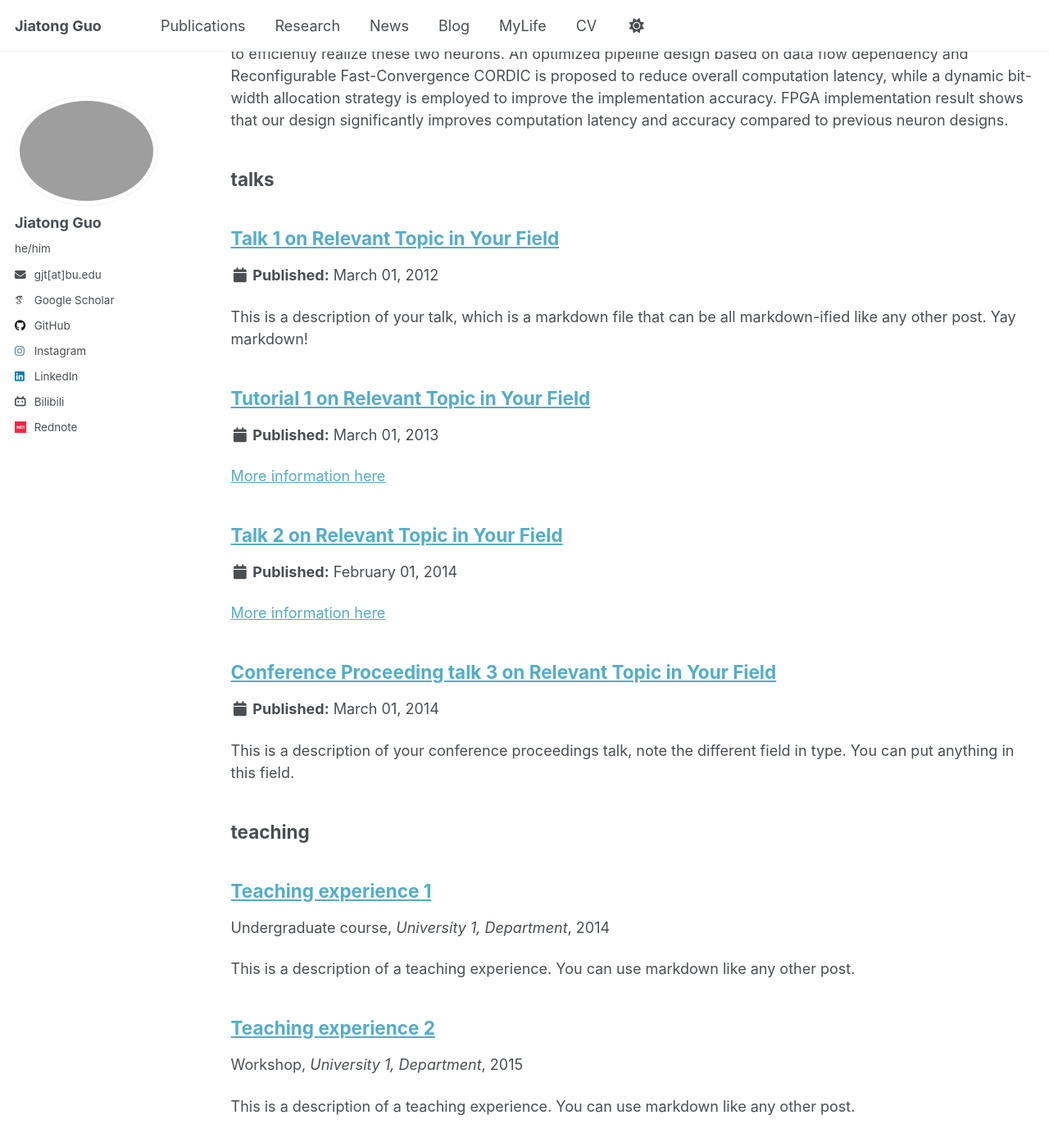
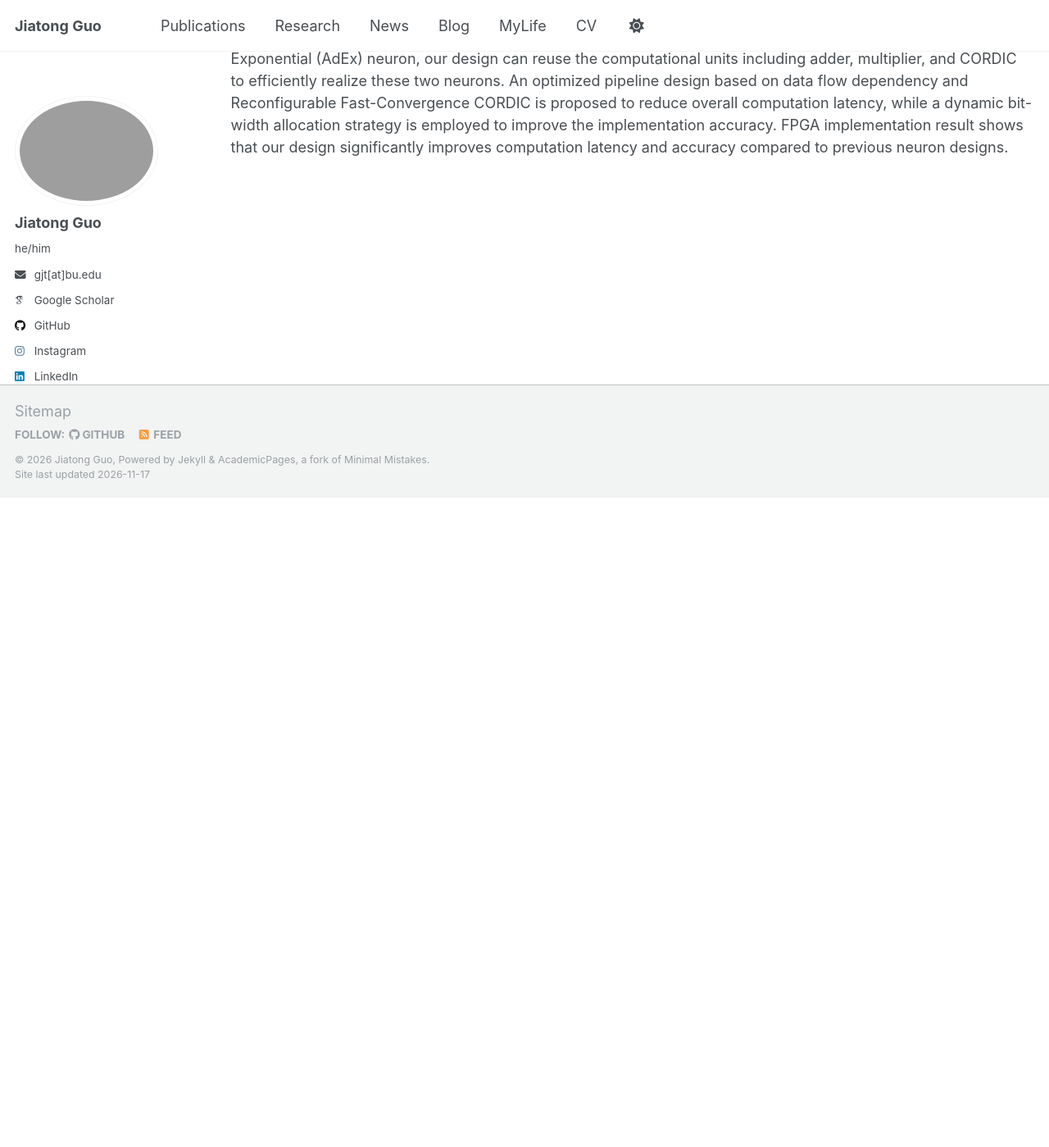
Before and after one commit to guojiatong/guojiatong.github.io, a Jekyll site: the page built from _pages/sitemap.md, in a window 1280 px wide and 1400 px high, scrolled down 4615 px. Shown: the whole window at 82% size. Built offline with Jekyll 4.4.1, drawn with Linux system fonts in a browser that asks for light colours; some web fonts are replaced; after the commit the page ends 5222 px from its top, so only the background shows below that; some of the changed text lies outside the part shown.

Commit message:
Fix Plotly themes, blog language, and sitemap samples

```diff
--- a/_config.yml
+++ b/_config.yml
@@ -244,6 +244,7 @@ defaults:
       type: posts
     values:
       layout: blog-standalone
+      lang: zh-CN
       author_profile: false
       read_time: true
       comments: false
@@ -291,6 +292,27 @@ defaults:
       layout: talk
       author_profile: true
       share: true
+  # Upstream Teaching and Talks examples
+  - scope: { path: "_pages/teaching.html" }
+    values: &sitemap_sample
+      sitemap: false
+      template_sample: true
+  - scope: { path: "_pages/talks.html" }
+    values: *sitemap_sample
+  - scope: { path: "_teaching/2014-spring-teaching-1.md" }
+    values: *sitemap_sample
+  - scope: { path: "_teaching/2015-spring-teaching-2.md" }
+    values: *sitemap_sample
+  - scope: { path: "_talks/2012-03-01-talk-1.md" }
+    values: *sitemap_sample
+  - scope: { path: "_talks/2013-03-01-tutorial-1.md" }
+    values: *sitemap_sample
+  - scope: { path: "_talks/2014-02-01-talk-2.md" }
+    values: *sitemap_sample
+  - scope: { path: "_talks/2014-03-01-talk-3.md" }
+    values: *sitemap_sample
+  - scope: { path: "talkmap/map.html" }
+    values: *sitemap_sample
 
 
 # Sass/SCSS
--- a/_layouts/blog-standalone.html
+++ b/_layouts/blog-standalone.html
@@ -1,7 +1,8 @@
 {% include base_path %}
+{% assign default_lang = site.locale | slice: 0,2 %}
 
 <!doctype html>
-<html lang="{{ site.locale | slice: 0,2 }}">
+<html lang="{{ page.lang | default: default_lang | escape }}">
   <head>
     <meta charset="utf-8">
     {% include seo.html %}
--- a/_pages/sitemap.md
+++ b/_pages/sitemap.md
@@ -10,7 +10,8 @@ author_profile: true
 A list of all the posts and pages found on the site. For you robots out there is an [XML version]({{ base_path }}/sitemap.xml) available for digesting as well.
 
 <h2>Pages</h2>
-{% for post in site.pages %}
+{% assign sitemap_pages = site.pages | where_exp: "entry", "entry.template_sample != true" %}
+{% for post in sitemap_pages %}
   {% include archive-single.html %}
 {% endfor %}
 
@@ -19,19 +20,14 @@ A list of all the posts and pages found on the site. For you robots out there is
   {% include archive-single.html %}
 {% endfor %}
 
-{% capture written_label %}'None'{% endcapture %}
-
 {% for collection in site.collections %}
-{% unless collection.output == false or collection.label == "posts" %}
-  {% capture label %}{{ collection.label }}{% endcapture %}
-  {% if label != written_label %}
-  <h2>{{ label }}</h2>
-  {% capture written_label %}{{ label }}{% endcapture %}
-  {% endif %}
-{% endunless %}
-{% for post in collection.docs %}
   {% unless collection.output == false or collection.label == "posts" %}
-  {% include archive-single.html %}
+    {% assign sitemap_docs = collection.docs | where_exp: "entry", "entry.template_sample != true" %}
+    {% if sitemap_docs.size > 0 or collection.docs.size == 0 %}
+      <h2>{{ collection.label }}</h2>
+      {% for post in sitemap_docs %}
+        {% include archive-single.html %}
+      {% endfor %}
+    {% endif %}
   {% endunless %}
 {% endfor %}
-{% endfor %}
--- a/assets/js/_main.js
+++ b/assets/js/_main.js
@@ -16,7 +16,7 @@ let determineComputedTheme = () => {
   if (themeSetting != "system") {
     return themeSetting;
   }
-  return (userPref && userPref("(prefers-color-scheme: dark)").matches) ? "dark" : "light";
+  return browserPref;
 };
 
 // detect OS/browser preference
```
Also changed, not shown: assets/js/main.min.js.
